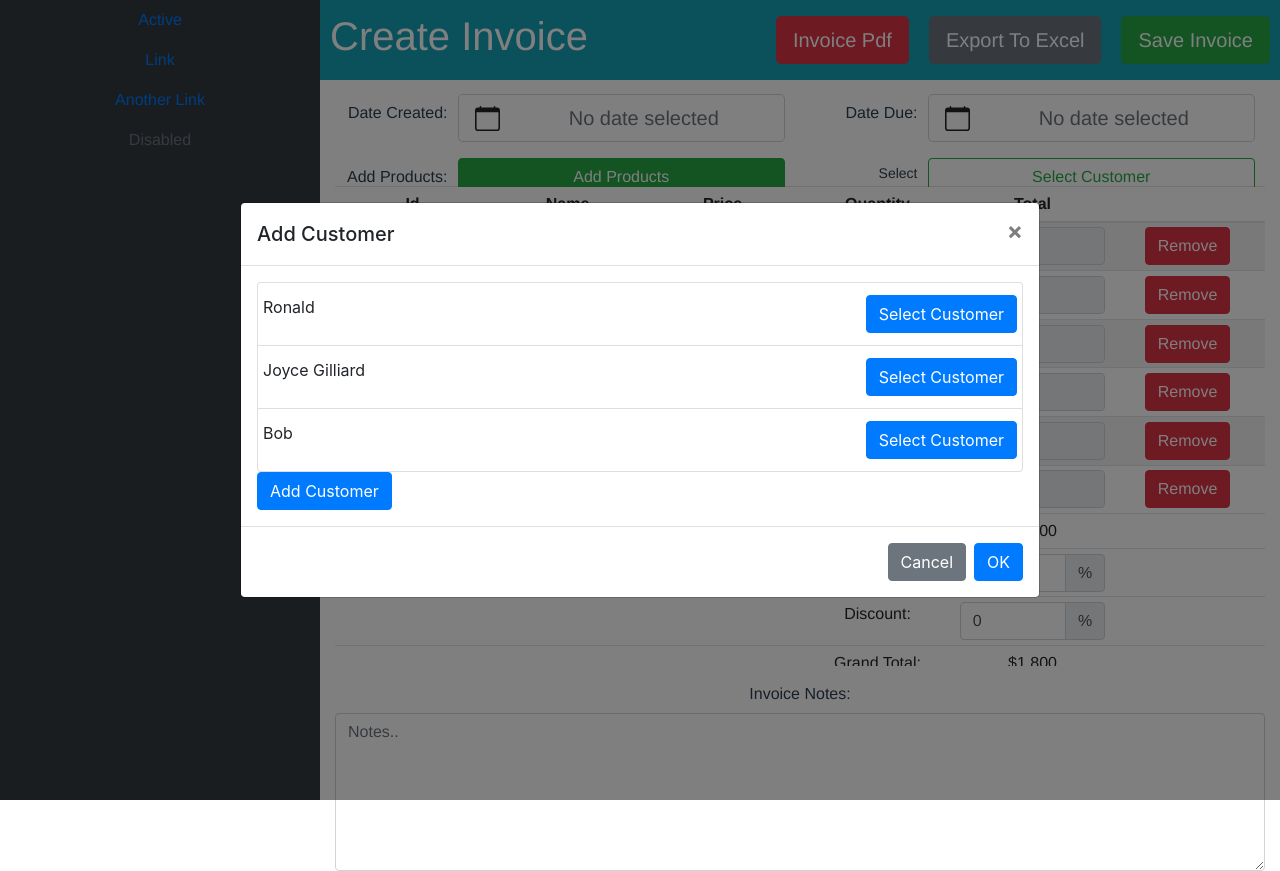
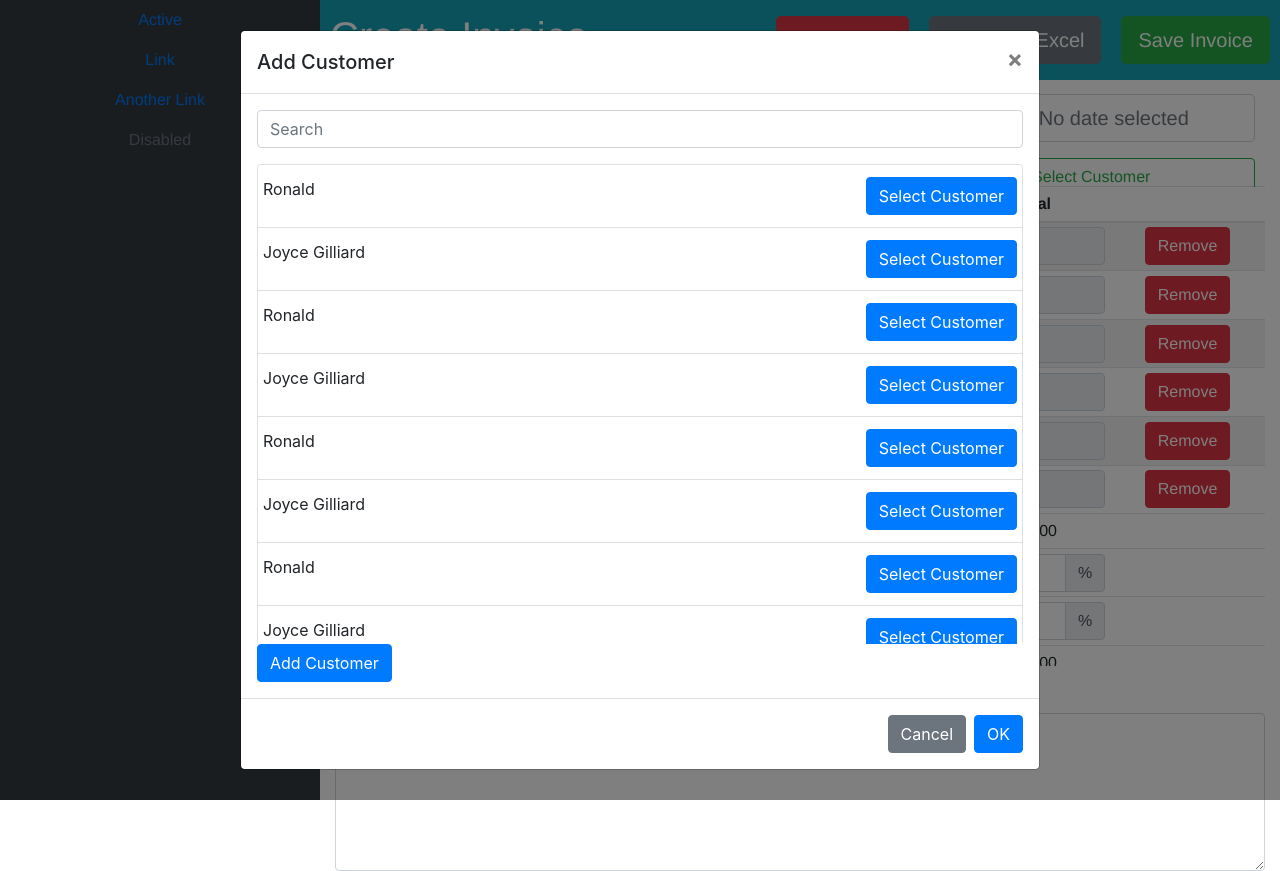
Before and after one commit to rgilliard23/Invoice-App, a Vue app: page / in a window 1280 px wide. Both pictures are taken after a click on the button "Select Customer". Built offline with nearby package versions, Linux system fonts and the light colour scheme.

Commit message:
Update CustomerModal.vue

```diff
--- a/src/components/Invoice/CustomerModal.vue
+++ b/src/components/Invoice/CustomerModal.vue
@@ -2,8 +2,10 @@
   <div>
     <b-row>
       <b-col>
-        <b-list-group>
-          <b-list-group-item v-for="(customer,index) in customers" :key="index">
+        <b-input v-model="searchCustomer" type="text" placeholder="Search"></b-input>
+        <div style="height: 2vh;"></div>
+        <b-list-group class="list-group-overflow">
+          <b-list-group-item v-for="customer in filterCustomerList" :key="customer">
             <b-row align-h="between">
               <div>{{customer.name}}</div>
               <b-button variant="primary">Select Customer</b-button>
@@ -56,6 +58,7 @@ export default {
   name: "CustomerModal",
   data: function() {
     return {
+      searchCustomer: "",
       form: {
         name: null,
         address: null
@@ -65,6 +68,16 @@ export default {
         address: ""
       },
       customers: [
+        { name: "Ronald", address: "3202 cherrydale dr" },
+        { name: "Joyce Gilliard", address: "3202 cherrydale dr" },
+        { name: "Ronald", address: "3202 cherrydale dr" },
+        { name: "Joyce Gilliard", address: "3202 cherrydale dr" },
+        { name: "Ronald", address: "3202 cherrydale dr" },
+        { name: "Joyce Gilliard", address: "3202 cherrydale dr" },
+        { name: "Ronald", address: "3202 cherrydale dr" },
+        { name: "Joyce Gilliard", address: "3202 cherrydale dr" },
+        { name: "Ronald", address: "3202 cherrydale dr" },
+        { name: "Joyce Gilliard", address: "3202 cherrydale dr" },
         { name: "Ronald", address: "3202 cherrydale dr" },
         { name: "Joyce Gilliard", address: "3202 cherrydale dr" },
         { name: "Bob", address: "3202 cherrydale dr" }
@@ -97,6 +110,16 @@ export default {
       this.customer.address = this.form.address;
     }
   },
+  computed: {
+    filterCustomerList() {
+      return this.customers.filter(item => {
+        return this.searchCustomer
+          .toLowerCase()
+          .split(" ")
+          .every(v => item.name.toLowerCase().includes(v));
+      });
+    }
+  },
   validations: {
     form: {
       address: {
@@ -113,4 +136,8 @@ export default {
 </script>
 
 <style>
+.list-group-overflow {
+  overflow: scroll;
+  max-height: 60vh;
+}
 </style>
```
